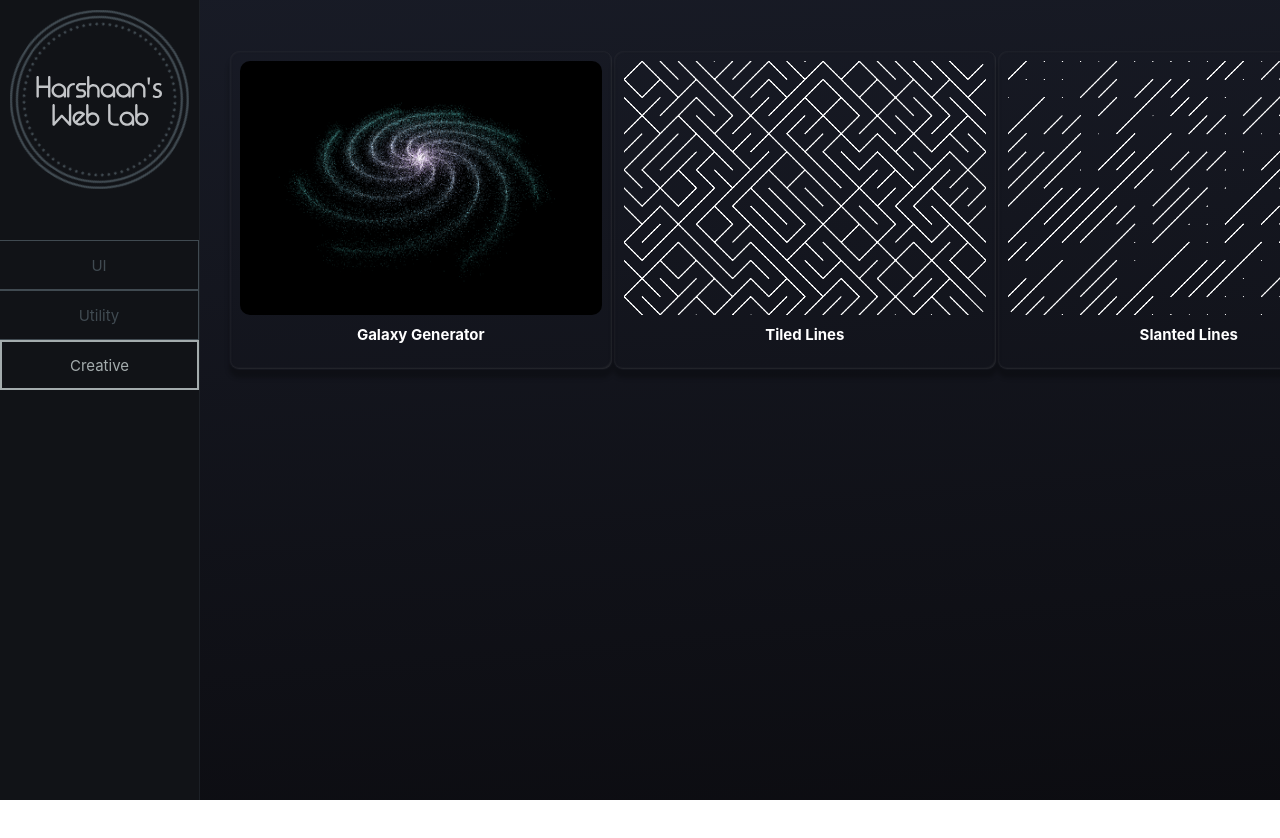
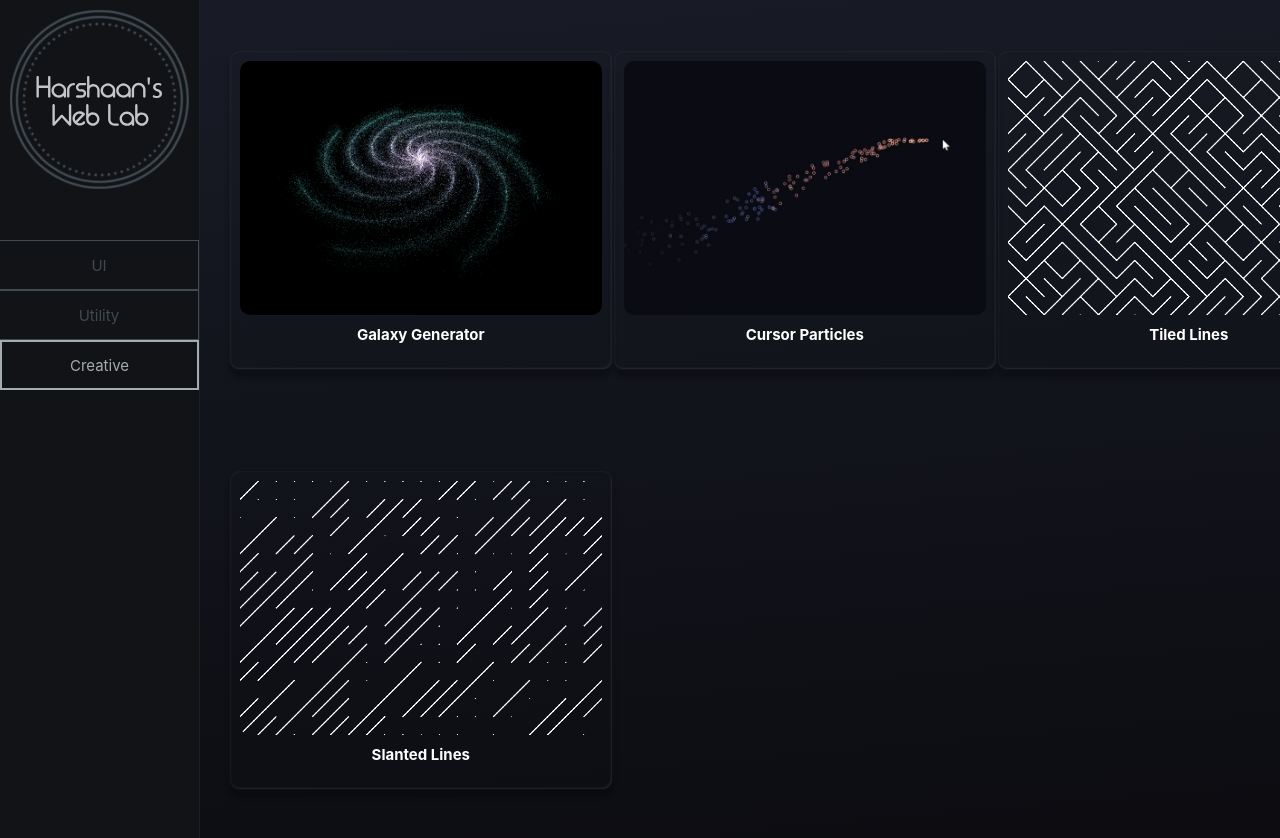
Before and after one commit to 11arshaan/web-design-lab, a React (Create React App) app: page /creative in a window 1280 px wide. Shown: the top 838 px of the page. Before the commit the page ends 800 px from the top, so only its background shows below. Built offline with nearby package versions, Linux system fonts and the light colour scheme.

Commit message:
Added cursor particles

```diff
--- /dev/null
+++ b/src/components/canvas/CursorParticles/CursorParticles.jsx
@@ -0,0 +1,138 @@
+import { useState, useEffect, useRef } from "react";
+import styles from "./CursorParticles.module.scss"
+
+export default function CursorParticles() {
+  const ref = useRef(null);
+  const container = useRef(null);
+  const [canvasSize, setCanvasSize] = useState({width: 300, height: 300});
+
+  useEffect(() => {
+    //canvas setup
+    const canvas = ref.current;
+    const c = canvas.getContext("2d");
+    const width = canvas.width;
+    const height = canvas.height;
+
+    //cursor
+    let cursorX = 0;
+    let cursorY = 0;
+    let cursorDown = false;
+
+    //particles
+    const particles = [];
+    const particleCount = 2;
+    const particleSpeed = 1;
+    const particleSize = 3;
+
+    //particle class
+    class Particle {
+      constructor(x, y, opacity) {
+        this.x = x;
+        this.y = y;
+        this.opacity = opacity;
+        this.directionX = Math.random() * particleSpeed - particleSpeed / 2;
+        this.directionY = Math.random() * particleSpeed - particleSpeed / 2;
+        this.color = cursorDown ? "125, 155, 255," : "255, 155, 125,";
+      }
+      draw() {
+        c.strokeStyle = `rgba(${this.color} ${this.opacity})`;
+        c.beginPath();
+        c.arc(this.x, this.y, particleSize, 0, 2 * Math.PI);
+        c.stroke();
+      }
+      update() {
+        this.x += this.directionX;
+        this.y += this.directionY;
+        this.opacity = Math.max(0, this.opacity - 0.008);
+
+        // Return false if the particle's opacity is zero or less
+        if (this.opacity <= 0) {
+          return false;
+        }
+
+        return true;
+      }
+    }
+
+    canvas.addEventListener(
+      "mousemove",
+      throttle((e) => {
+        cursorX = e.offsetX;
+        cursorY = e.offsetY;
+        createParticles(cursorX, cursorY, particleCount);
+      }, 16)
+    ); // Throttle the event listener, 16ms is about 60fps
+
+    function createParticles(x, y, count) {
+      for (let i = 0; i < count; i++) {
+        particles.push(new Particle(x, y, 1));
+      }
+    }
+
+    canvas.addEventListener("mousedown", () => {
+      cursorDown = true;
+    });
+
+    canvas.addEventListener("mouseup", () => {
+      cursorDown = false;
+    });
+
+    function animate() {
+      c.clearRect(0, 0, width, height);
+      for (let i = 0; i < particles.length; i++) {
+        if (particles[i].update() === false) {
+          particles.splice(i, 1);
+          i--; // Decrement the index to account for the removed particle
+        } else {
+          particles[i].draw();
+        }
+      }
+
+      requestAnimationFrame(animate);
+    }
+
+    function throttle(fn, wait) {
+      let time = Date.now();
+      return function (e) {
+        if (time + wait - Date.now() < 0) {
+          fn(e);
+          time = Date.now();
+        }
+      };
+    }
+
+    requestAnimationFrame(animate);
+  }, [canvasSize]);
+
+  useEffect(() => {
+    function updateDimensions() {
+      const newWidth = container.current.clientWidth;
+      const newHeight = container.current.clientHeight;
+
+      setCanvasSize({width: newWidth, height: newHeight});
+      ref.current.width = newWidth;
+      ref.current.height = newHeight;
+    }
+
+    updateDimensions();
+
+    window.addEventListener("resize", updateDimensions);
+
+    return () => {
+      window.removeEventListener("resize", updateDimensions);
+    };
+  }, []);
+
+  return (
+    <div  className="component-view">
+    <div ref={container} className={styles.cursorparticles}>
+      <canvas
+        ref={ref}
+        id="cursorparticles"
+        width={canvasSize.width}
+        height={canvasSize.height}
+      ></canvas>
+      </div>
+    </div>
+  );
+}
--- /dev/null
+++ b/src/components/canvas/CursorParticles/CursorParticles.module.scss
@@ -0,0 +1,8 @@
+.cursorparticles {
+  display: flex;
+  flex-direction: column;
+  justify-content: center;
+  align-items: center;
+  width: 100%;
+  height: 100%;
+}
--- a/src/routes/CreativeRoute.jsx
+++ b/src/routes/CreativeRoute.jsx
@@ -3,6 +3,7 @@ import ComponentCard from "../ui/ComponentCard/ComponentCard";
 import tiledlinespreview from "../assets/images/previews/TiledLines.png";
 import slantedlinespreview from "../assets/images/previews/SlantedLines.png";
 import galaxygeneratorpreview from "../assets/images/previews/galaxygenerator.png";
+import cursorparticlespreview from "../assets/images/previews/CursorParticles.jpg";
 
 export default function CreativeRoute() {
   return (
@@ -12,6 +13,12 @@ export default function CreativeRoute() {
         preview={galaxygeneratorpreview}
         title="Galaxy Generator"
         description={"An interactive galaxy generator made with Three.js"}
+      />
+      <ComponentCard
+      componentID={"CursorParticles"}
+      title={"Cursor Particles"}
+      preview={cursorparticlespreview}
+      description={"Particles that follow the cursor. Click and hold to change color."}
       />
 
       <ComponentCard
```
Also changed, not shown: src/assets/images/previews/CursorParticles.jpg (added).
